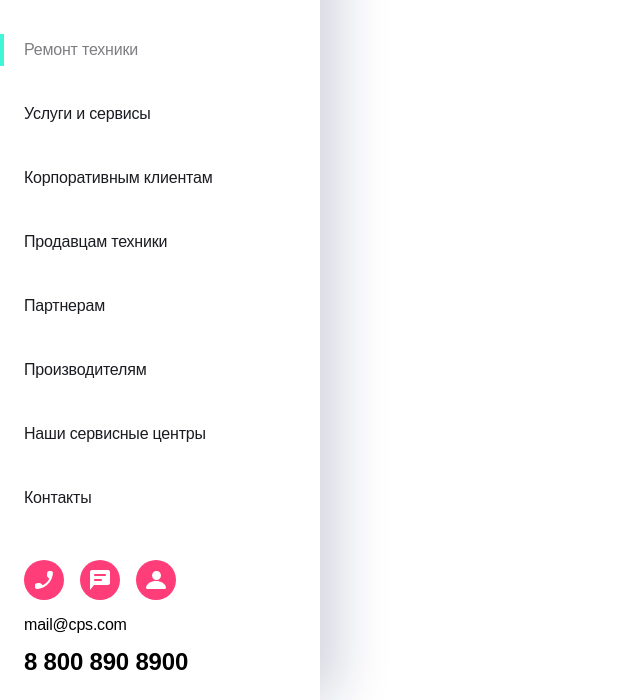
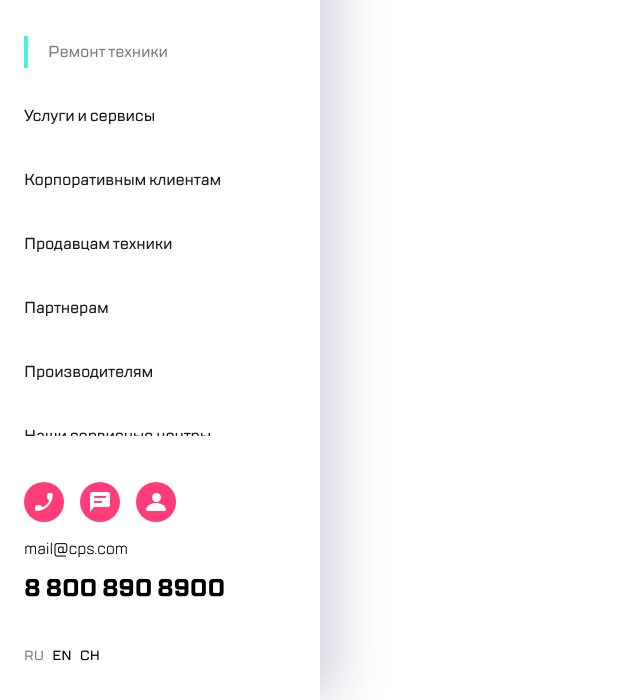
Before and after one commit to ttx773/basic3, a website: page index.html in a window 1280 px wide. Shown: the part 100-800 px from the top of the page, without its empty margins (0-640 px from the left). Drawn offline with Linux system fonts and the light colour scheme; a web font is replaced by a local one.

Commit message:
new commit

```diff
--- a/style.css
+++ b/style.css
@@ -86,7 +86,7 @@ button{
     width: 100%;
     height: 100vh;
     box-shadow: 16px 0 52px 0 #0E185033;
-    overflow-y: scroll;
+    /*overflow-y: scroll;*/
 
 }
 
@@ -101,12 +101,16 @@ button{
     flex: 1;
 }
 
+.left-menu__main{
+    flex: 1;
+    overflow-y: auto;
+}
+
 .left-menu__links{
     display: flex;
     flex-direction: column;
     align-items: self-start;
     gap: 32px;
-    transition: all ease-out 0.5s;
 }
 
 .left-menu__link{
@@ -117,12 +121,17 @@ button{
     border-bottom: 0 solid var(--clr-primary-text);
 }
 
+.left-menu__links:has(.left-menu__link:hover) .left-menu__link:not(:hover) {
+    opacity: 0.5;
+    transition: all ease-in 0.5s;
+}
+
 .left-menu__link:hover:not(.left-menu__link_active){
     transition: all ease-out 0.5s;
     letter-spacing: 1px;
-    transform: scale(1.1);
     filter: brightness(1.1);
 }
+
 
 .left-menu__link:hover:not(.left-menu__link_active)::before{
     transition: all ease-in 0.5s;
@@ -142,24 +151,28 @@ button{
     color: var(--clr-primary-text);
 }
 
+.left-menu__link_active {
+    box-shadow: inset 4px 0 0 0 var(--clr-active-btn);
+}
+
 .left-menu__link_active a{
     color: #7E7E82;
+    padding: 24px
 }
 
-.left-menu__link_active::before{
-    position: absolute;
-    content: '';
-    top: 0;
-    left: -24px;
-    width: 4px;
-    height: 32px;
-    background-color: var(--clr-active-btn);
-}
+/*.left-menu__link_active::before{*/
+/*    position: absolute;*/
+/*    content: '';*/
+/*    top: 0;*/
+/*    left: -24px;*/
+/*    width: 4px;*/
+/*    height: 32px;*/
+/*    background-color: var(--clr-active-btn);*/
+/*}*/
 
 .left-menu__footer{
     display: flex;
     flex-direction: column;
-    flex: 1;
     justify-content: flex-end;
     gap: 40px;
 }
```
Also changed, not shown: assets/fonts/TTLakes-Bold.woff (added), assets/fonts/TTLakes-Medium.woff (added), assets/fonts/TTLakes-Regular.woff (added).
